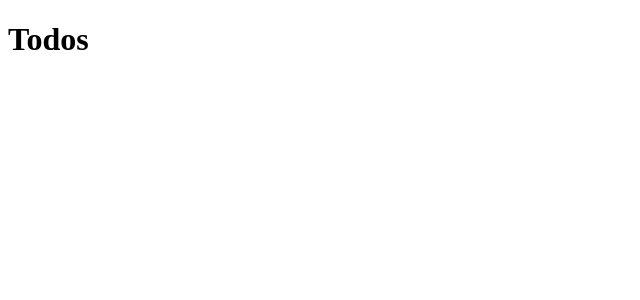
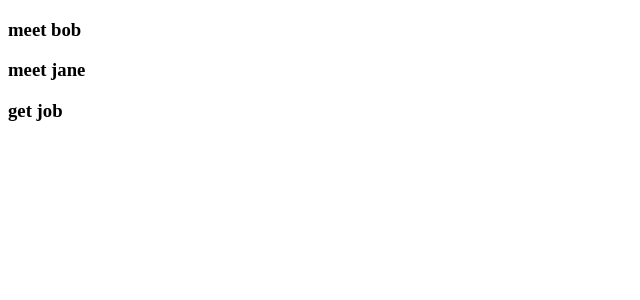
Before and after one commit to wanguinjoka/todoReact, a React (Create React App) app in the folder todo/: page / in a window 1280 px wide. Shown: the top 300 px of the page, without its empty margins (0-640 px from the left). Built offline with nearby package versions, Linux system fonts and the light colour scheme.

Commit message:
display to do items on browser

```diff
--- a/todo/src/App.js
+++ b/todo/src/App.js
@@ -3,7 +3,9 @@ import Todos from './components/Todos'
 import './App.css';
 
 class App extends Component {
-  state = {
+  constructor(props){
+    super(props);
+  this.state = {
     todos: [
       {
         id:1,
@@ -22,6 +24,7 @@ class App extends Component {
       }
     ]
   }
+}
   render(){
 
   return (
--- a/todo/src/components/Todos.js
+++ b/todo/src/components/Todos.js
@@ -1,11 +1,12 @@
-import React from 'react';
+import React,{Component} from 'react';
 
-function Todos() {
-  return (
-    <div className="App">
-    <h1>Todos</h1>
-    </div>
+class Todos extends Component {
+  render(){
+
+  return this.props.todos.map((todo) => (
+    <h3> { todo.title}</h3>)
   );
+}
 }
 
 export default Todos;
```
Also changed, not shown: todo/src/components/Todoitem.js (added).
